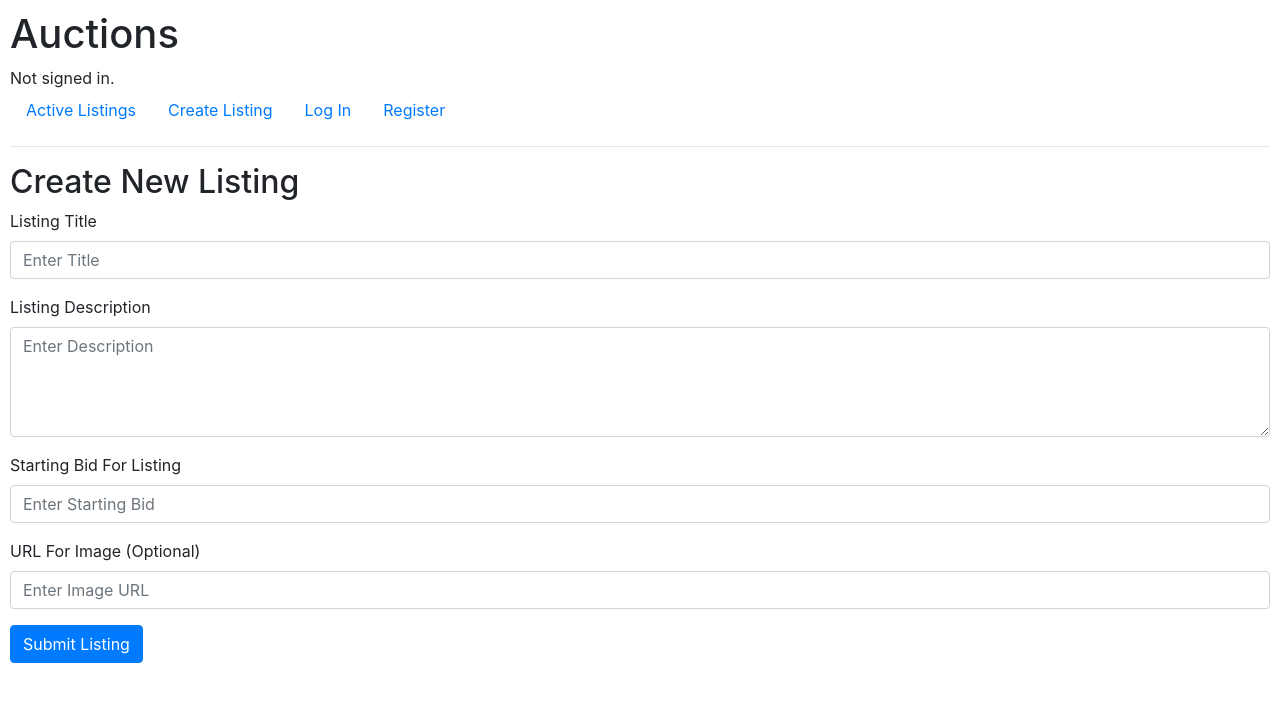
After one commit to Liqaing/CS50W, a Django app: page /create-listing in a window 1280 px wide. The commit adds this page. Shown: the top 702 px of the page. Run offline with Django 3.2, Linux system fonts and the light colour scheme; some libraries are stand-ins or nearby versions.

Commit message:
Create create_listing.html and apply bootstrap styling

```diff
--- a/commerce/auctions/admin.py
+++ b/commerce/auctions/admin.py
@@ -6,3 +6,4 @@ from . import models
 admin.site.register(models.User)
 admin.site.register(models.item)
 admin.site.register(models.bid)
+admin.site.register(models.comment)
--- /dev/null
+++ b/commerce/auctions/templates/auctions/create_listing.html
@@ -0,0 +1,28 @@
+{% extends "auctions/layout.html" %}
+
+{% block body %}
+    <h2>Create New Listing</h2>
+    <form action="{% url 'create-listing' %}" method="POST">
+        <div class="form-group">
+            <label for="title">Listing Title</label>
+            <input type="text" class="form-control" name="title" id="title" placeholder="Enter Title" required>
+        </div>
+        <div class="form-group">
+            <label for="description">Listing Description</label>
+            <textarea class="form-control" name="description" id="description" placeholder="Enter Description" rows="4" required></textarea>
+
+        </div>
+        <div class="form-group">
+            <label for="starting_bid">Starting Bid For Listing</label>
+            <input type="number" class="form-control" name="starting_bid" id="starting_bid" placeholder="Enter Starting Bid" min="1" step="any" required>
+        </div>
+        <div class="form-group">
+            <label for="image_url">URL For Image (Optional)</label>
+            <input type="url" class="form-control" name="image_url" id="image_url" placeholder="Enter Image URL">
+        </div>
+        <div class="form-group">
+            <input type="submit" class="btn btn-primary" value="Submit Listing">
+        </div>
+
+    </form>
+{% endblock %}
--- a/commerce/auctions/templates/auctions/layout.html
+++ b/commerce/auctions/templates/auctions/layout.html
@@ -20,6 +20,11 @@
             <li class="nav-item">
                 <a class="nav-link" href="{% url 'index' %}">Active Listings</a>
             </li>
+
+            <li class="nav-item">
+                <a class="nav-link" href="{% url 'create-listing' %}">Create Listing</a>
+            </li>
+
             {% if user.is_authenticated %}
                 <li class="nav-item">
                     <a class="nav-link" href="{% url 'logout' %}">Log Out</a>
--- a/commerce/auctions/urls.py
+++ b/commerce/auctions/urls.py
@@ -6,5 +6,6 @@ urlpatterns = [
     path("", views.index, name="index"),
     path("login", views.login_view, name="login"),
     path("logout", views.logout_view, name="logout"),
-    path("register", views.register, name="register")
+    path("register", views.register, name="register"),
+    path("create-listing", views.create_listing, name="create-listing")
 ]
--- a/commerce/auctions/views.py
+++ b/commerce/auctions/views.py
@@ -61,3 +61,7 @@ def register(request):
         return HttpResponseRedirect(reverse("index"))
     else:
         return render(request, "auctions/register.html")
+
+def create_listing(request):
+
+    return render(request, "auctions/create_listing.html")
```
Also changed, not shown: commerce/auctions/models.py (+4 -3 lines), commerce/auctions/migrations/0005_rename_price_bid_bid_item_starting_bid.py (added), commerce/auctions/migrations/0006_alter_item_image_url.py (added), commerce/db.sqlite3.
